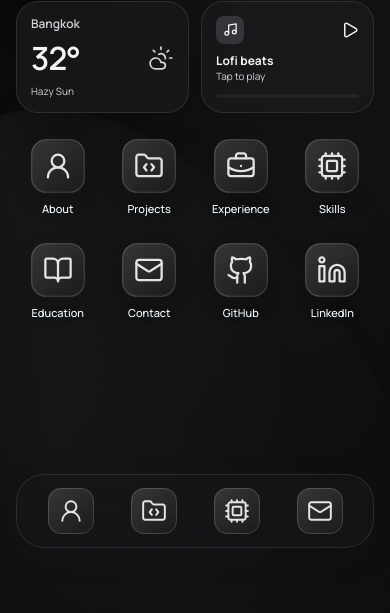
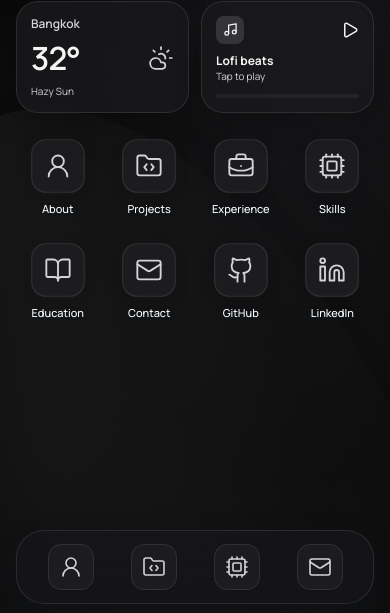
Before and after one commit to kaung-h-zaw/my-portfolio, a React (Vite) app: page / in a window 390 px wide. Shown: the part 228-841 px from the top of the page. Built offline with nearby package versions, Linux system fonts and the light colour scheme; no server answers.

Commit message:
Refine matte app icons and lower mobile and tablet docks

```diff
--- a/src/components/os/AppIcons.jsx
+++ b/src/components/os/AppIcons.jsx
@@ -1,21 +1,19 @@
-import React, { useId } from "react";
+import React from "react";
 import { UserRound, FolderCode, BriefcaseBusiness, Cpu, BookOpen, Mail, Github, Linkedin } from "lucide-react";
 
-function AppGlyph({ glyph: Glyph, colors, size = 24, className, strokeWidth = 1.8, ...props }) {
-  const gradient = `app-icon-${useId().replace(/:/g, "")}`;
+function AppGlyph({ glyph: Glyph, size = 24, className, strokeWidth = 1.8, ...props }) {
   return <svg width={size} height={size} viewBox="0 0 48 48" fill="none" className={className} aria-hidden="true" {...props}>
-    <defs><linearGradient id={gradient} x1="6" y1="2" x2="42" y2="48" gradientUnits="userSpaceOnUse"><stop stopColor={colors[0]} /><stop offset="1" stopColor={colors[1]} /></linearGradient></defs>
-    <rect x="1" y="1" width="46" height="46" rx="13" fill={`url(#${gradient})`} />
-    <rect x="1.5" y="1.5" width="45" height="45" rx="12.5" stroke="white" strokeOpacity=".16" />
-    <Glyph x="11" y="11" width="26" height="26" color={colors[2]} strokeWidth={strokeWidth} />
+    <rect x="1" y="1" width="46" height="46" rx="13" fill="#1c1c1f" />
+    <rect x="1.5" y="1.5" width="45" height="45" rx="12.5" stroke="white" strokeOpacity=".09" />
+    <Glyph x="12" y="12" width="24" height="24" color="#d4d4d8" strokeWidth={Math.min(strokeWidth, 1.6)} />
   </svg>;
 }
 
-export function ProfileIcon(props) { return <AppGlyph {...props} glyph={UserRound} colors={["#353538", "#1b1b1e", "#e4e4e7"]} />; }
-export function ProjectsIcon(props) { return <AppGlyph {...props} glyph={FolderCode} colors={["#353538", "#1b1b1e", "#e4e4e7"]} />; }
-export function ExperienceIcon(props) { return <AppGlyph {...props} glyph={BriefcaseBusiness} colors={["#353538", "#1b1b1e", "#e4e4e7"]} />; }
-export function SkillsIcon(props) { return <AppGlyph {...props} glyph={Cpu} colors={["#353538", "#1b1b1e", "#e4e4e7"]} />; }
-export function EducationIcon(props) { return <AppGlyph {...props} glyph={BookOpen} colors={["#353538", "#1b1b1e", "#e4e4e7"]} />; }
-export function ContactIcon(props) { return <AppGlyph {...props} glyph={Mail} colors={["#353538", "#1b1b1e", "#e4e4e7"]} />; }
-export function GitHubIcon(props) { return <AppGlyph {...props} glyph={Github} colors={["#353538", "#1b1b1e", "#e4e4e7"]} />; }
-export function LinkedInIcon(props) { return <AppGlyph {...props} glyph={Linkedin} colors={["#353538", "#1b1b1e", "#e4e4e7"]} />; }
+export function ProfileIcon(props) { return <AppGlyph {...props} glyph={UserRound} />; }
+export function ProjectsIcon(props) { return <AppGlyph {...props} glyph={FolderCode} />; }
+export function ExperienceIcon(props) { return <AppGlyph {...props} glyph={BriefcaseBusiness} />; }
+export function SkillsIcon(props) { return <AppGlyph {...props} glyph={Cpu} />; }
+export function EducationIcon(props) { return <AppGlyph {...props} glyph={BookOpen} />; }
+export function ContactIcon(props) { return <AppGlyph {...props} glyph={Mail} />; }
+export function GitHubIcon(props) { return <AppGlyph {...props} glyph={Github} />; }
+export function LinkedInIcon(props) { return <AppGlyph {...props} glyph={Linkedin} />; }
--- a/src/components/os/StatusBar.jsx
+++ b/src/components/os/StatusBar.jsx
@@ -22,7 +22,7 @@ export default function StatusBar({
         onClose={() => setActiveLinkData(null)}
       />
 
-      <div role="navigation" aria-label="App dock" style={isTablet ? { bottom: "calc(var(--os-safe-bottom) + 68px)" } : undefined} className="fixed bottom-2 left-1/2 -translate-x-1/2 z-[9999] flex items-end select-none w-max max-w-[95vw]">
+      <div role="navigation" aria-label="App dock" style={isTablet ? { bottom: "calc(var(--os-safe-bottom) + 12px)" } : undefined} className="fixed bottom-2 left-1/2 -translate-x-1/2 z-[9999] flex items-end select-none w-max max-w-[95vw]">
         <div className="flex items-center gap-1.5 overflow-x-auto rounded-2xl border border-white/10 bg-[#18181b]/75 px-3 py-2.5 shadow-[0_8px_32px_rgba(20,36,43,0.16),inset_0_1px_0_rgba(255,255,255,0.06)] backdrop-blur-xl">
           {/* 1. APPS */}
           {appOrder.map((appId) => {
--- a/src/components/os/Window.jsx
+++ b/src/components/os/Window.jsx
@@ -359,7 +359,7 @@ export default function Window({
       positionClass =
         "fixed top-[calc(var(--os-safe-top)+32px)] left-0 right-0 bottom-[calc(var(--os-safe-bottom)+20px)] z-50 !transform-none bg-[#141416]";
     } else if (isTablet) {
-      positionClass = "fixed top-[calc(var(--os-safe-top)+40px)] left-3 right-3 bottom-[calc(var(--os-safe-bottom)+156px)] z-50 rounded-[24px] !transform-none border border-white/20 bg-[#141416] shadow-xl";
+      positionClass = "fixed top-[calc(var(--os-safe-top)+40px)] left-3 right-3 bottom-[calc(var(--os-safe-bottom)+100px)] z-50 rounded-[24px] !transform-none border border-white/20 bg-[#141416] shadow-xl";
     } else {
       positionClass =
         "fixed top-11 left-3 right-3 xl:left-1 xl:right-1 bottom-[88px] z-50 rounded-2xl !transform-none border border-white/10 bg-[#141416]/95 backdrop-blur-md";
--- a/src/components/os/layouts/PhoneLayout.jsx
+++ b/src/components/os/layouts/PhoneLayout.jsx
@@ -21,7 +21,7 @@ export default function PhoneLayout({ apps, appOrder, openWindows, openWindow, c
     <BackgroundLayers />
     <TopBar isPhone appActive={Boolean(activeApp)} />
     {!activeApp && <>
-      <main className="native-phone-home absolute inset-x-0 overflow-y-auto overscroll-contain" style={{ top: "calc(var(--os-safe-top) + 32px)", bottom: "calc(var(--os-safe-bottom) + 156px)" }}>
+      <main className="native-phone-home absolute inset-x-0 overflow-y-auto overscroll-contain" style={{ top: "calc(var(--os-safe-top) + 32px)", bottom: "calc(var(--os-safe-bottom) + 100px)" }}>
         <div className="native-phone-home-content mx-auto flex w-full max-w-[480px] flex-col px-4 pb-6 pt-3">
           <header className="mb-4 flex items-end justify-between text-white"><div><p className="font-sans text-[11px] text-white/70">{new Date().toLocaleDateString("en-US", { weekday: "long", month: "long", day: "numeric" })}</p><h1 className="mt-1 font-sans text-xl font-semibold tracking-tight">Kaung OS</h1></div><span className="pb-1 font-mono text-[9px] tracking-widest text-white/60">v2.0</span></header>
           <div className="native-phone-profile mb-3"><ProfileWidget onOpenAbout={() => openWindow("about")} /></div>
@@ -32,7 +32,7 @@ export default function PhoneLayout({ apps, appOrder, openWindows, openWindow, c
           </nav>
         </div>
       </main>
-      <nav aria-label="Phone dock" className="native-phone-dock fixed bottom-[68px] left-1/2 z-20 flex w-[calc(100%-32px)] max-w-[400px] -translate-x-1/2 items-center justify-around rounded-[28px] border border-white/10 bg-[#18181b]/65 px-3 py-3 shadow-[0_8px_32px_rgba(20,36,43,0.12)] backdrop-blur-xl" style={{ marginBottom: "var(--os-safe-bottom)" }}>
+      <nav aria-label="Phone dock" className="native-phone-dock fixed bottom-[12px] left-1/2 z-20 flex w-[calc(100%-32px)] max-w-[400px] -translate-x-1/2 items-center justify-around rounded-[28px] border border-white/10 bg-[#18181b]/65 px-3 py-3 shadow-[0_8px_32px_rgba(20,36,43,0.12)] backdrop-blur-xl" style={{ marginBottom: "var(--os-safe-bottom)" }}>
         {["about", "projects", "skills", "contact"].map((id) => { const app = apps[id]; const Icon = app.mobileIcon || app.icon; return <button key={id} type="button" aria-label={`Open ${app.title} app`} onClick={() => openWindow(id)} className="flex h-12 w-12 items-center justify-center rounded-[17px] text-zinc-100 shadow-sm active:scale-95"><Icon size={48} strokeWidth={1.8} aria-hidden="true" /></button>; })}
       </nav>
     </>}
--- a/src/components/os/layouts/TabletLayout.jsx
+++ b/src/components/os/layouts/TabletLayout.jsx
@@ -21,7 +21,7 @@ export default function TabletLayout({ apps, appOrder, openWindows, activeWindow
   return <div className="native-tablet fixed inset-0 overflow-hidden bg-[#0a0a0b]">
     <BackgroundLayers />
     <TopBar isTablet appActive={Boolean(activeApp)} />
-    {!activeApp && <main className="native-tablet-home absolute inset-x-0 overflow-y-auto overscroll-contain px-7" style={{ top: "calc(var(--os-safe-top) + 48px)", bottom: "calc(var(--os-safe-bottom) + 156px)" }}>
+    {!activeApp && <main className="native-tablet-home absolute inset-x-0 overflow-y-auto overscroll-contain px-7" style={{ top: "calc(var(--os-safe-top) + 48px)", bottom: "calc(var(--os-safe-bottom) + 100px)" }}>
       <div className="mx-auto w-full max-w-[960px] py-4">
         <header className="mb-6 flex items-end justify-between gap-4 text-white"><div><p className="font-sans text-xs text-white/65">Make yourself at home</p><h1 className="mt-1 font-sans text-[28px] font-semibold tracking-tight">Kaung OS</h1></div><p className="pb-1 font-sans text-xs text-white/75">{new Date().toLocaleDateString("en-US", { weekday: "long", month: "long", day: "numeric" })}</p></header>
         <section aria-label="Home widgets" className="native-tablet-widgets mb-8 grid grid-cols-[1.5fr_1fr_1fr] gap-3"><ProfileWidget onOpenAbout={() => openWindow("about")} /><WeatherWidget variant="compact" /><MusicWidget variant="compact" /></section>
--- a/src/index.css
+++ b/src/index.css
@@ -234,5 +234,5 @@ a {
 .native-icon-tile {
   background: transparent;
   border-color: transparent;
-  box-shadow: 0 8px 18px rgba(0,0,0,.15);
+  box-shadow: 0 4px 12px rgba(0,0,0,.12);
 }
```
Also changed, not shown: public/imkaung-preview.jpg, 1 other file (tests, documents, lock files or other folders).
